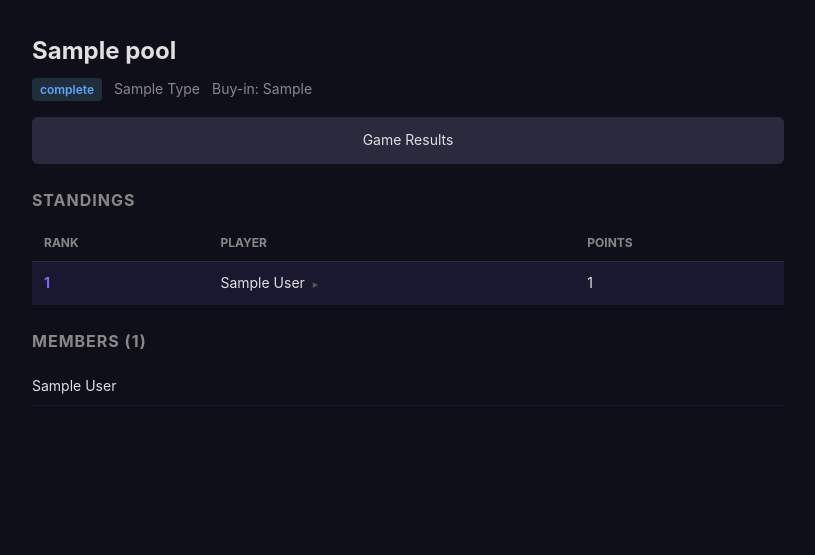
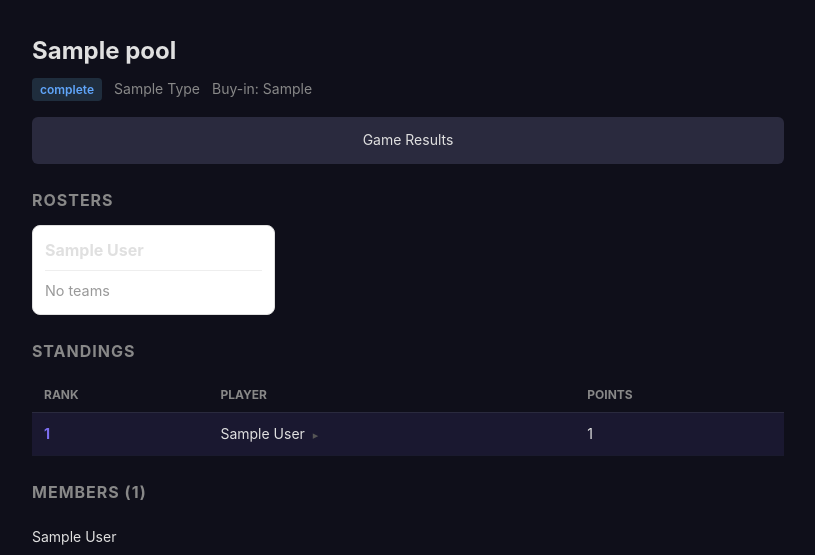
Before and after one commit to sgsemu/playoff-pools, a Flask app: template templates/pool/home.html in a window 1280 px wide. Shown: the part 54-609 px from the top of the page, without its empty margins (232-1047 px from the left). Run offline with Flask 3, Linux system fonts and the light colour scheme; the template is opened without the code that fills it: most values are stand-ins (such as "Sample title", 1, 10 or a date in 2020); some libraries are stand-ins or nearby versions.

Commit message:
feat(draft): finalize triggers standings recalc; show rosters on pool home
finalize_draft now calls recalculate_standings so the standings table
is seeded as soon as the draft is locked. The pool home page shows a
Rosters grid (every member with their drafted teams) once the draft
is complete, regardless of whether any games have been scored.

Co-Authored-By: Claude Opus 4.7 (1M context) <noreply@anthropic.com>

```diff
--- a/static/css/style.css
+++ b/static/css/style.css
@@ -271,3 +271,12 @@ body { font-family: -apple-system, BlinkMacSystemFont, "Segoe UI", Roboto, sans-
 .finalize-hint { color: #666; font-size: 0.85rem; }
 .btn-danger { background: #b00020; color: #fff; }
 .btn-danger:hover { background: #800018; }
+
+/* Post-draft rosters grid (pool home) */
+.rosters-grid { display: grid; grid-template-columns: repeat(auto-fill, minmax(240px, 1fr)); gap: 12px; margin-bottom: 24px; }
+.roster-card { border: 1px solid #e0e0e0; border-radius: 8px; padding: 12px; background: #fff; }
+.roster-card-member { margin: 0 0 8px; font-size: 1rem; border-bottom: 1px solid #eee; padding-bottom: 6px; }
+.roster-card-teams { list-style: none; padding: 0; margin: 0; display: flex; flex-direction: column; gap: 4px; }
+.roster-card-teams li { display: flex; align-items: center; gap: 8px; font-size: 0.9rem; }
+.roster-card-team { flex: 1; }
+.roster-card-wins { color: #666; font-weight: 600; font-size: 0.85rem; }
--- a/templates/pool/home.html
+++ b/templates/pool/home.html
@@ -59,6 +59,29 @@ function deletePool() {
     });
 }
 </script>
+
+    <!-- Rosters (visible once the draft is complete) -->
+    {% if pool.draft_status == 'complete' and member_teams %}
+    <h2 class="section-title">Rosters</h2>
+    <div class="rosters-grid">
+        {% for m in members %}
+        <div class="roster-card">
+            <h3 class="roster-card-member">{{ m.users.display_name }}</h3>
+            <ul class="roster-card-teams">
+                {% for t in member_teams.get(m.id, []) %}
+                <li>
+                    <span class="team-league-badge {{ t.league }}">{{ t.league | upper }}</span>
+                    <span class="roster-card-team">{{ t.abbreviation }} {{ t.name }}</span>
+                    <span class="roster-card-wins">{{ t.wins }}W</span>
+                </li>
+                {% else %}
+                <li class="roster-empty">No teams</li>
+                {% endfor %}
+            </ul>
+        </div>
+        {% endfor %}
+    </div>
+    {% endif %}
 
     <!-- Standings -->
     <h2 class="section-title">Standings</h2>
```
Also changed, not shown: routes/draft.py (+7 -0 lines), tests/test_draft.py (+3 -1 lines).
